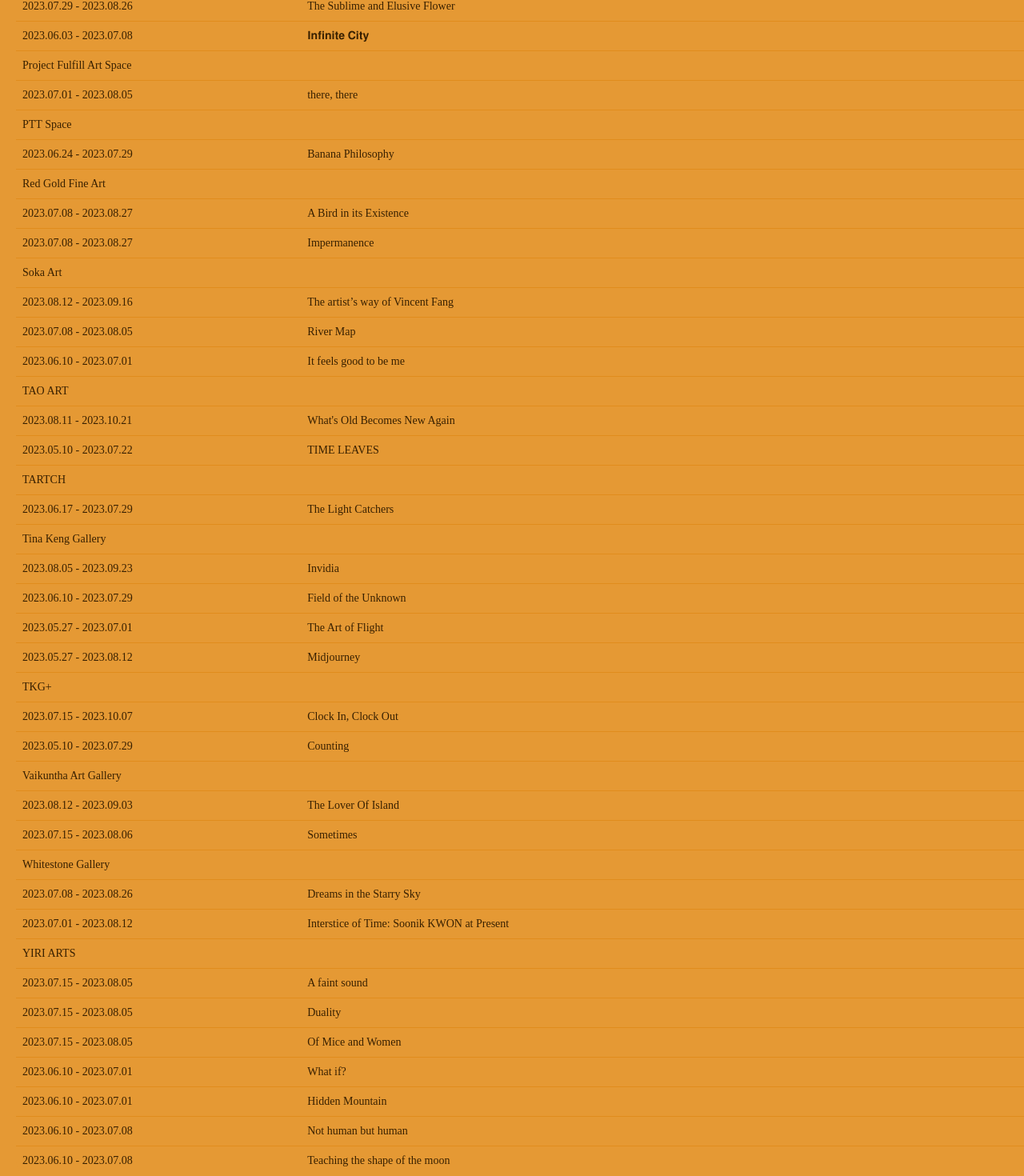
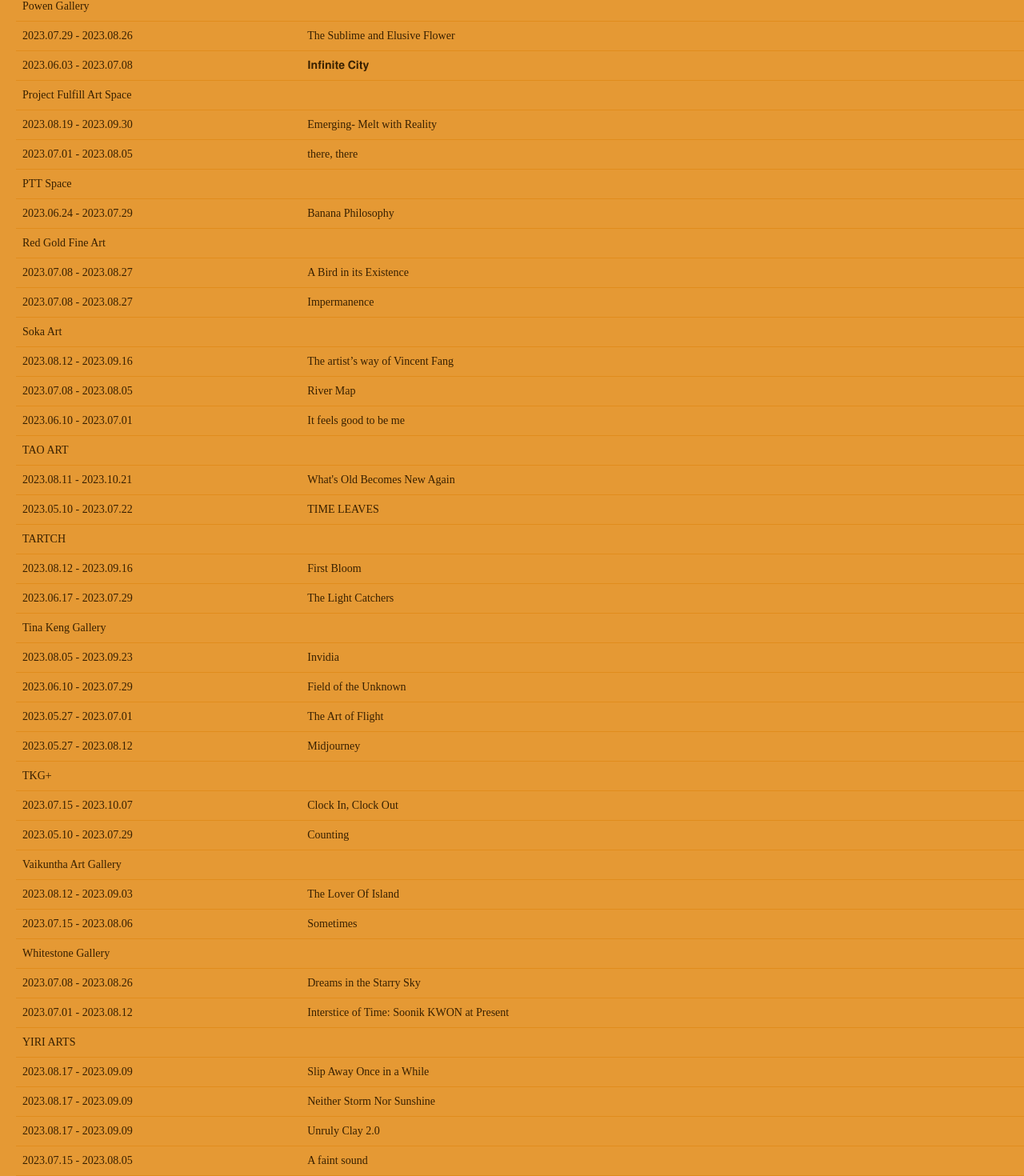
Before and after one commit to tjHsu/gallery-map, a Next.js app: page /events in a window 1280 px wide. Shown: the part 3478-4948 px from the top of the page at 80% size. Built offline with nearby package versions, Linux system fonts and the light colour scheme; a web font is replaced by a local one.

Commit message:
Update 14.08.ts

```diff
--- a/src/constants/Constants.ts
+++ b/src/constants/Constants.ts
@@ -1900,6 +1900,11 @@ export const GALLERIES = [
     website: "https://www.nunufineart.com/",
     isSeparator: false,
     exhibitions: [{
+      artist: "Siri Kollandsrud",
+      showName: "We are in it together",
+      date: "2023.08.18 - 2023.09.08",
+      openingDate: "2023.08.18 sat 17:00"
+    },{
       artist: "Thordis Adalsteinsdottir",
       showName: "Conversations During a Heatwave",
       date: "2023.07.08 - 2023.08.06",
@@ -2188,6 +2193,11 @@ export const GALLERIES = [
     website: "https://www.projectfulfill.com/",
     isSeparator: false,
     exhibitions: [{
+      artist: "Sean Wang",
+      showName: "Emerging- Melt with Reality",
+      date: "2023.08.19 - 2023.09.30",
+      openingDate: "2023.08.19 sat 15:00"
+    }, {
       artist: "Candy Bird",
       showName: "there, there",
       date: "2023.07.01 - 2023.08.05",
@@ -2486,6 +2496,11 @@ export const GALLERIES = [
     website: "https://www.tartch.com/index.aspx",
     isSeparator: false,
     exhibitions: [{
+      artist: "Wu Tung Lung, Hung Zhen-You, Meng-Yu Wen, Crystal Lupa, Wang Liang-Yin, Yi-Fang Wang",
+      showName: "First Bloom",
+      date: "2023.08.12 - 2023.09.16",
+      openingDate: ""
+    },{
       artist: "Zeng Lin-Yuan, Pan Chi-Fang",
       showName: "The Light Catchers",
       date: "2023.06.17 - 2023.07.29",
@@ -2797,6 +2812,21 @@ export const GALLERIES = [
     website: "https://yiriarts.com.tw/",
     isSeparator: false,
     exhibitions: [{
+      artist: "Lu Yi-Lin",
+      showName: "Slip Away Once in a While",
+      date: "2023.08.17 - 2023.09.09",
+      openingDate: "2023.08.19 sat 15:00-19:00"
+    },{
+      artist: "Kai-Chun Chang",
+      showName: "Neither Storm Nor Sunshine",
+      date: "2023.08.17 - 2023.09.09",
+      openingDate: "2023.08.19 sat 15:00-19:00"
+    },{
+      artist: "Wang Guan-Jhen, Chen Hsian-Jung, Chen Nien-Ying, Chen Ching-Ming, Huang Hung-Yu, Sun Pei-Mao, Liu Chih-hung, Yen Yu-Ting, Lin Lulu , Thijs Jaeger",
+      showName: "Unruly Clay 2.0",
+      date: "2023.08.17 - 2023.09.09",
+      openingDate: "2023.08.19 sat 15:00-19:00"
+    },{
       artist: "Yuan Hsin-Yuan",
       showName: "A faint sound",
       date: "2023.07.15 - 2023.08.05",
```
